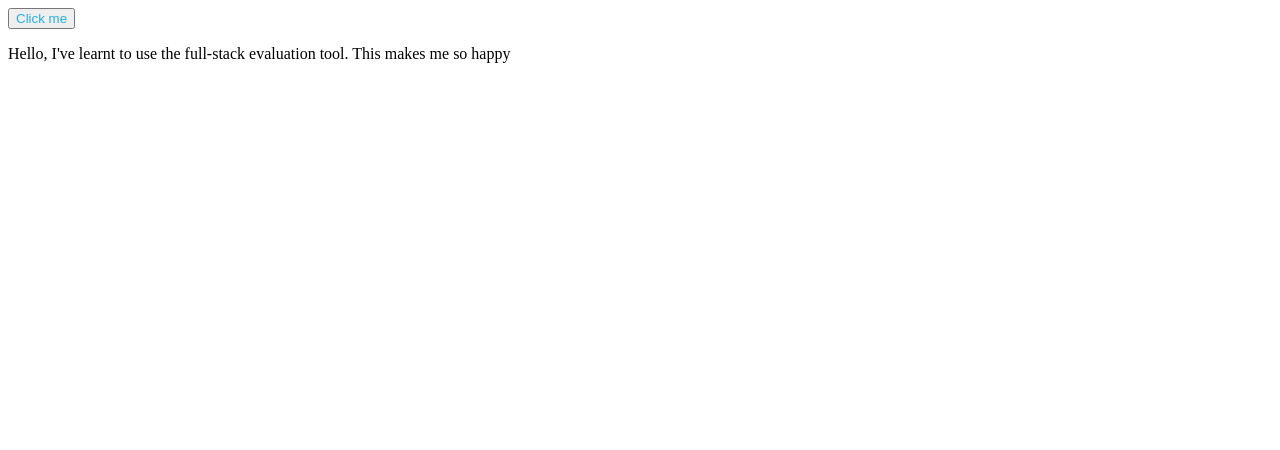
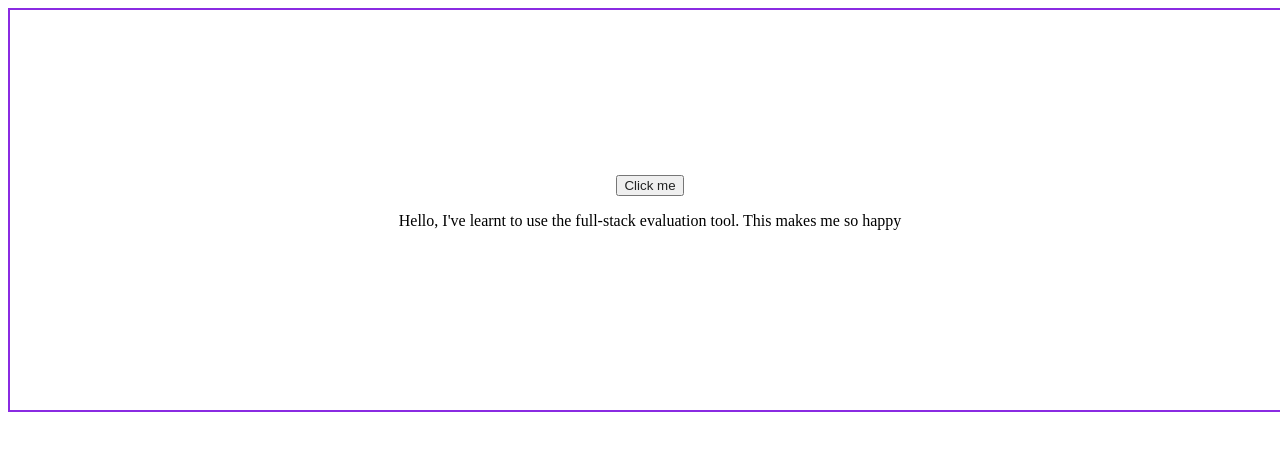
Before and after one commit to Rohit4446/Button-Action-with-Functional-Component, a React app: page / in a window 1280 px wide. Both pictures are taken after a click on the button "Click me". Built offline with nearby package versions, Linux system fonts and the light colour scheme.

Commit message:
changed id to para and css

```diff
--- a/src/components/App.js
+++ b/src/components/App.js
@@ -9,11 +9,11 @@ function App() {
        }
   return (
          <>
-         <div>
+         <div id="worked">
 
            <button id="click" onClick={showText}>Click me</button>
            {show === true &&
-           <p idp="ara">Hello, I've learnt to use the full-stack evaluation tool. This makes me so happy</p>
+           <p idp="para">Hello, I've learnt to use the full-stack evaluation tool. This makes me so happy</p>
            }
 
          </div>
--- a/src/styles/App.css
+++ b/src/styles/App.css
@@ -5,12 +5,24 @@ h1 {
 
 
 button{
-    color: #27aedb;
+    color: #222323;
     text-align: center;
+
+
+}
+
+div #worked {
+    width: 100vw;
+    height: 50vh;
+    display: flex;
+    flex-direction:column;
     justify-content: center;
     align-items: center;
+    border: 2px solid blueviolet;
+
+
 }
 
 .bg-pink{
-	background-color:pink;
+	background-color:#b6b6b6ea;
 }
```
